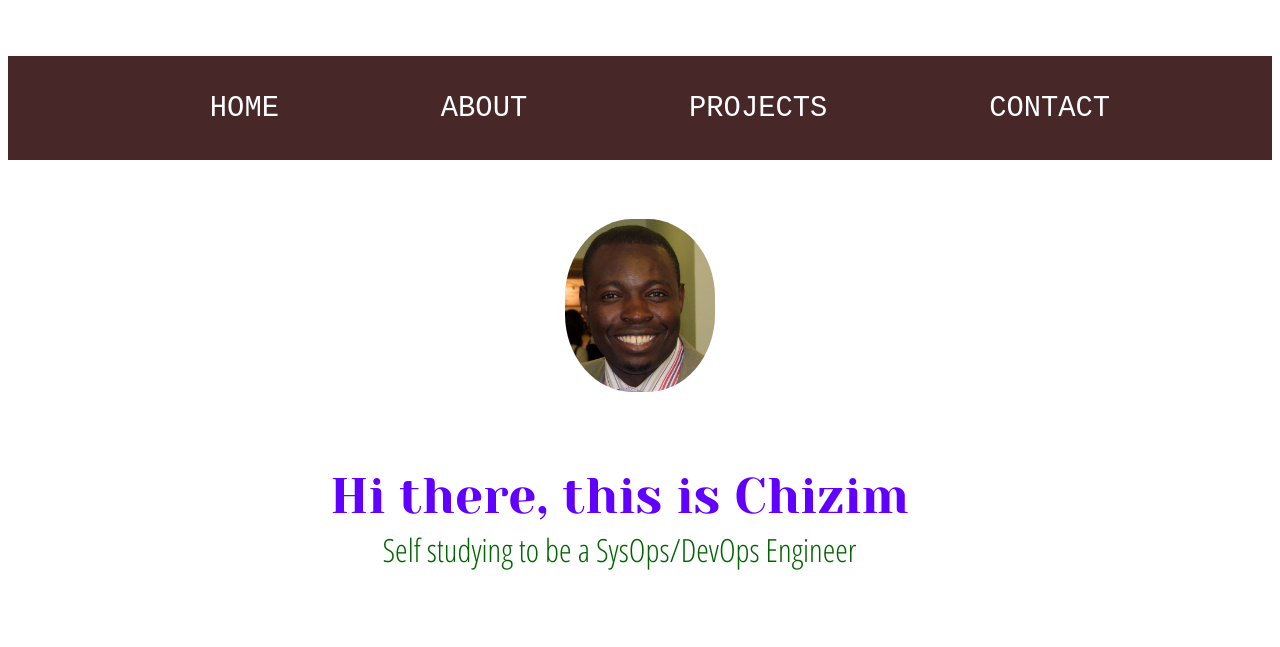
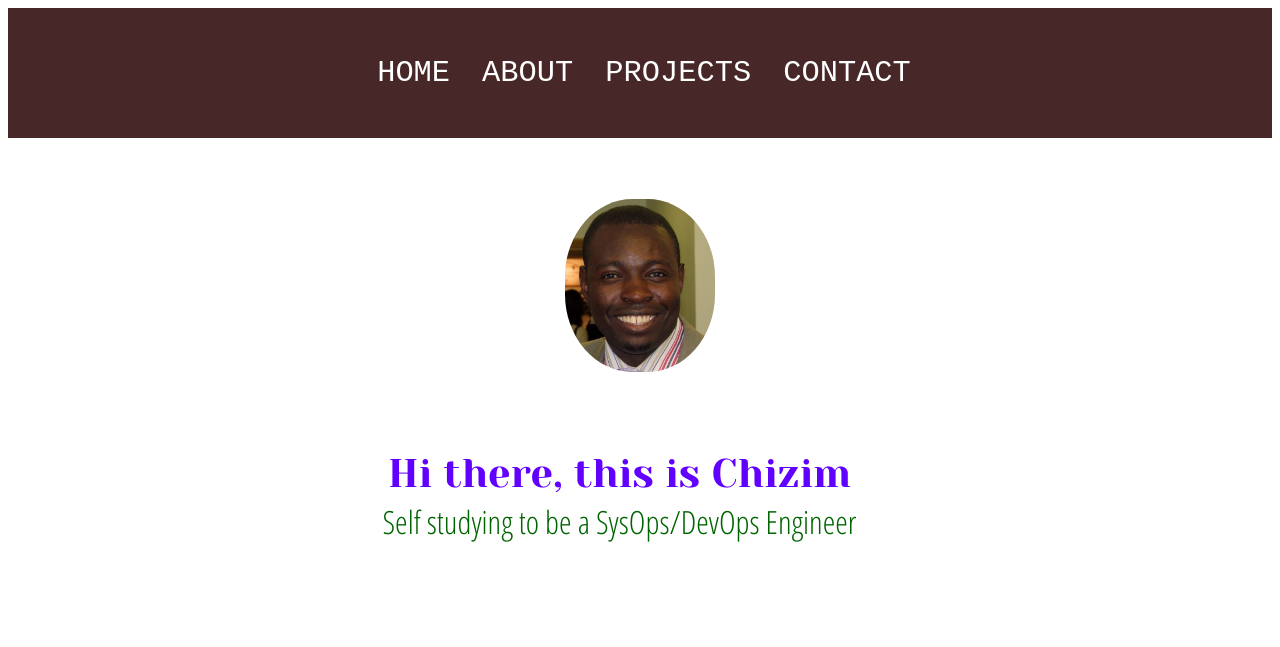
Before and after one commit to scarabeo7/My-Website, a Gatsby site: page / in a window 1280 px wide. Shown: the top 647 px of the page. Built offline with nearby package versions, Linux system fonts and the light colour scheme; Gatsby itself is replaced by a stand-in of ours.

Commit message:
fixed css header issues

```diff
--- a/src/components/layout.js
+++ b/src/components/layout.js
@@ -13,6 +13,7 @@ const ListLink = (props) => (
 const layout = ({ children }) => {
   return (
     <div className={css.container}>
+      <div className={css.menubar}>
         <header>
           <ul className={css.menuList}>
             <ListLink to="/">HOME</ListLink>
@@ -21,6 +22,7 @@ const layout = ({ children }) => {
             <ListLink to="/contact/">CONTACT</ListLink>
           </ul>
         </header>
+      </div>
       <div className={css.introLine}>{children}</div>
       <Footer />
     </div>
--- a/src/styles/layout.module.css
+++ b/src/styles/layout.module.css
@@ -5,34 +5,45 @@
 @import url("https://fonts.googleapis.com/css?family=Open+Sans+Condensed:300");
 
 .pageContainer {
-  box-sizing: border-box;
+  display: flex;
+  flex-wrap: wrap;
+  flex-direction: column;
+  align-items: center;
+  justify-self: center;
   width: 100%;
-  top: 0;
-  position: relative;
-  overflow: hidden;
+  height: 100%;
 }
 
 .container {
   width: 100%;
-  margin: auto;
+  height: 100%;
+}
+
+.menubar {
+  width: 100%;
+  background-color: rgb(71, 39, 39);
+  display: flex;
+  justify-content: space-evenly;
 }
 
 header {
-  width: 100%;
-  height: 13vh;
-  background-color: rgb(71, 39, 39);
+  display: flex;
+  justify-content: space-between;
+  align-items: center;
 }
 
 .menuList {
   display: flex;
-  height: 13vh;
-  justify-content: space-evenly;
-  align-items: center;
+  justify-content: center;
   list-style: none;
 }
 
 .navItems {
   display: inline-block;
+  margin-right: 6%;
+  color: green;
+  padding: 1rem;
+  margin: 1rem 0;
 }
 
 .navItems:hover {
@@ -44,6 +55,11 @@ header {
   font-family: "Share Tech Mono", monospace;
   font-size: 1.5rem;
   color: white;
+}
+
+/* Remove underline on nav-link*/
+a {
+  text-decoration: none;
 }
 
 p {
@@ -65,11 +81,6 @@ p {
 svg {
   width: 8vw;
   margin-left: 2%;
-}
-
-/* Remove underline on nav-link*/
-a {
-  text-decoration: none;
 }
 
 .image {
@@ -142,7 +153,7 @@ footer {
   }
 
   .menuList {
-    margin-top: 2rem;
+    margin-right: 2rem;
   }
 
   .links {
@@ -158,28 +169,18 @@ footer {
   }
 }
 
-@media screen and (min-width: 360px) {
-  .industrySkills {
-    font-size: 19px;
-  }
-
-  .skillsContainer {
-    font-size: 40px;
-  }
-
-  #aboutMe {
-    height: 72vh;
-  }
-
-  #projects {
-    height: 72vh;
-  }
-}
-
 @media screen and (min-width: 375px) {
   .introLine {
     font-size: 20px;
     height: 74vh;
+  }
+
+  .menuList {
+    margin-right: 2rem;
+  }
+
+  .links {
+    font-size: 1rem;
   }
 
   html {
@@ -203,7 +204,7 @@ footer {
 
 @media screen and (min-width: 600px) {
   .intro {
-    font-size: 50px;
+    font-size: 40px;
     font-weight: normal;
   }
 }
@@ -237,10 +238,6 @@ footer {
     font-size: 1.7rem;
   }
 
-  .menuList {
-    margin-top: 3rem;
-  }
-
   .skillsContainer {
     font-size: 55px;
   }
@@ -253,7 +250,7 @@ footer {
   }
 
   .links {
-    font-size: 1.8rem;
+    font-size: 1.9rem;
   }
 
   h2 {
@@ -284,6 +281,10 @@ footer {
     font-size: 31px;
   }
 
+  .links {
+    margin: 3rem;
+  }
+
   .aboutMe {
     font-family: "Open Sans Condensed", sans-serif;
   }
```
Also changed, not shown: src/pages/about.js (+7 -7 lines).
